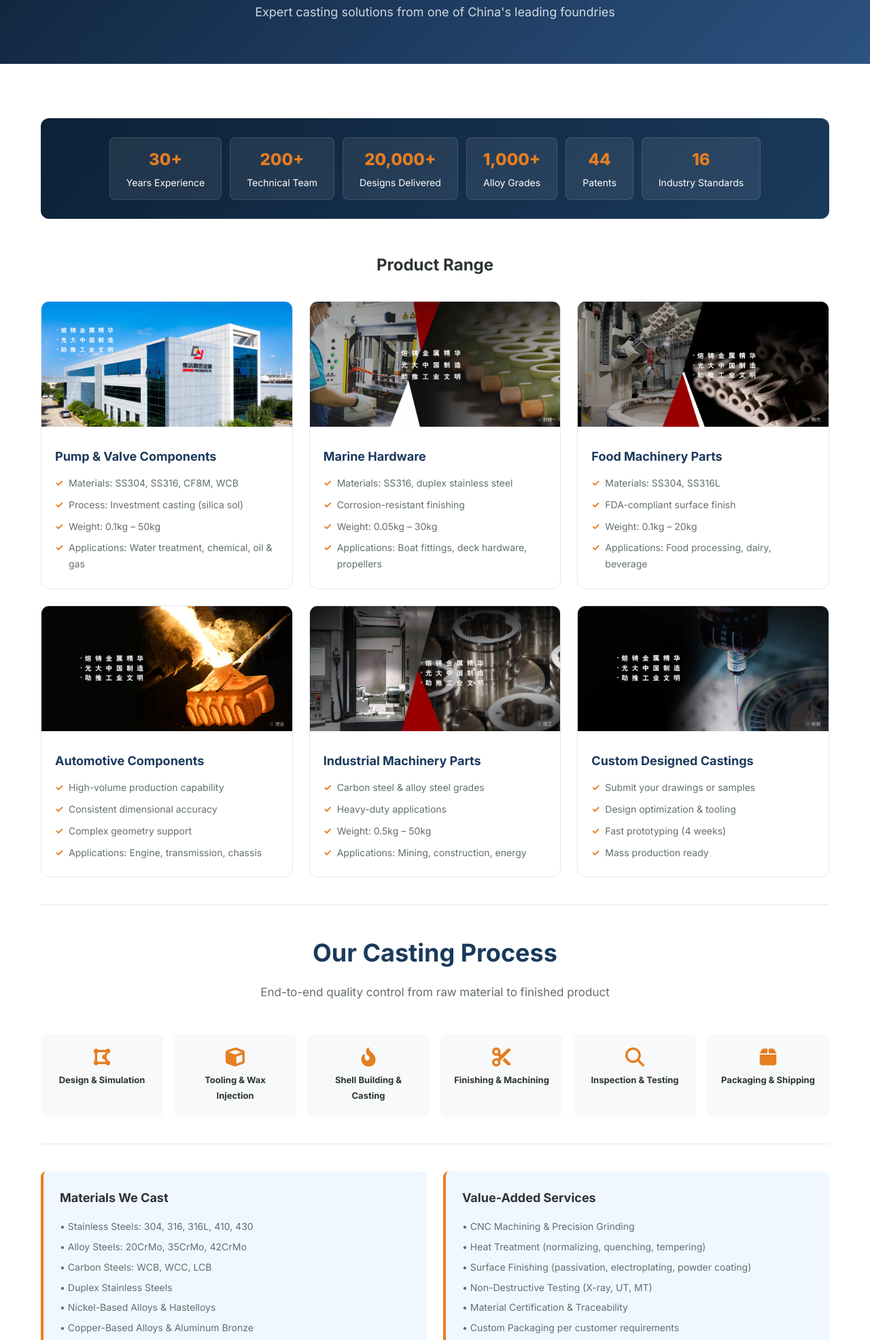
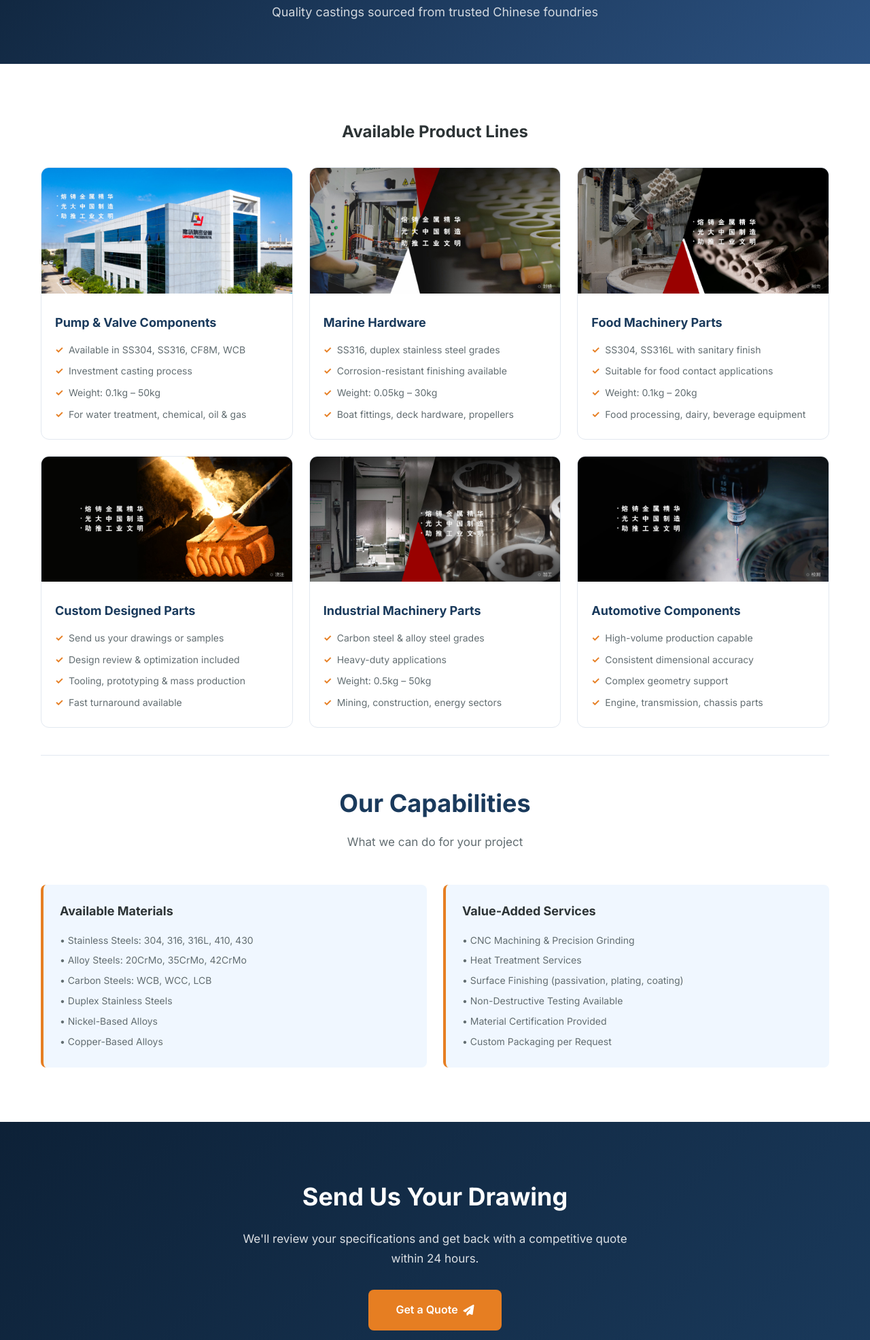
Before and after one commit to heian111/houben-trading, a plain HTML site: page products.html in a window 1280 px wide. Shown: the part 289-2261 px from the top of the page at 68% size. Drawn offline with Linux system fonts and the light colour scheme.

Commit message:
Remove supplier specific info to protect sourcing partners

```diff
--- a/products.html
+++ b/products.html
@@ -3,8 +3,8 @@
 <head>
     <meta charset="UTF-8">
     <meta name="viewport" content="width=device-width, initial-scale=1.0">
-    <meta name="description" content="Premium precision investment castings from Houben Trading - stainless steel, carbon steel, alloy steel, custom designs">
-    <title>Precision Investment Castings - Houben Trading Co., Ltd.</title>
+    <meta name="description" content="Precision investment castings from Houben Trading - stainless steel, carbon steel, alloy steel, custom designs">
+    <title>Products - Houben Trading Co., Ltd.</title>
     <link rel="stylesheet" href="css/style.css">
     <link href="https://fonts.googleapis.com/css2?family=Inter:wght@300;400;500;600;700;800&display=swap" rel="stylesheet">
     <link rel="stylesheet" href="https://cdnjs.cloudflare.com/ajax/libs/font-awesome/6.5.0/css/all.min.css">
@@ -33,149 +33,110 @@
     <section class="page-header">
         <div class="container">
             <h1>Precision Investment Castings</h1>
-            <p>Expert casting solutions from one of China's leading foundries</p>
+            <p>Quality castings sourced from trusted Chinese foundries</p>
         </div>
     </section>
 
     <section class="section">
         <div class="container">
 
-            <!-- Company Strength Banner -->
-            <div class="strength-banner">
-                <div class="strength-item"><strong>30+</strong> Years Experience</div>
-                <div class="strength-item"><strong>200+</strong> Technical Team</div>
-                <div class="strength-item"><strong>20,000+</strong> Designs Delivered</div>
-                <div class="strength-item"><strong>1,000+</strong> Alloy Grades</div>
-                <div class="strength-item"><strong>44</strong> Patents</div>
-                <div class="strength-item"><strong>16</strong> Industry Standards</div>
-            </div>
-
-            <!-- All Products Grid -->
-            <h2 class="text-center" style="margin:48px 0 32px;">Product Range</h2>
+            <!-- Product Grid -->
+            <h2 class="text-center" style="margin-bottom:32px;">Available Product Lines</h2>
             <div class="product-detail-grid">
                 <div class="product-detail-card">
                     <div class="pd-img"><img src="/houben-trading/images/20210119144731_4233.jpg" alt="Pump and Valve Components"></div>
                     <h3>Pump & Valve Components</h3>
                     <ul>
-                        <li>Materials: SS304, SS316, CF8M, WCB</li>
-                        <li>Process: Investment casting (silica sol)</li>
+                        <li>Available in SS304, SS316, CF8M, WCB</li>
+                        <li>Investment casting process</li>
                         <li>Weight: 0.1kg – 50kg</li>
-                        <li>Applications: Water treatment, chemical, oil & gas</li>
+                        <li>For water treatment, chemical, oil & gas</li>
                     </ul>
                 </div>
 
                 <div class="product-detail-card">
-                    <div class="pd-img"><img src="/houben-trading/images/20210119144744_5985.jpg" alt="Marine Hardware"></div>
+                    <div class="pd-img"><img src="/houben-trading/images/20210119144744_5985.jpg" alt="Marine Hardware Castings"></div>
                     <h3>Marine Hardware</h3>
                     <ul>
-                        <li>Materials: SS316, duplex stainless steel</li>
-                        <li>Corrosion-resistant finishing</li>
+                        <li>SS316, duplex stainless steel grades</li>
+                        <li>Corrosion-resistant finishing available</li>
                         <li>Weight: 0.05kg – 30kg</li>
-                        <li>Applications: Boat fittings, deck hardware, propellers</li>
+                        <li>Boat fittings, deck hardware, propellers</li>
                     </ul>
                 </div>
 
                 <div class="product-detail-card">
-                    <div class="pd-img"><img src="/houben-trading/images/20210119144759_1429.jpg" alt="Food Machinery Parts"></div>
+                    <div class="pd-img"><img src="/houben-trading/images/20210119144759_1429.jpg" alt="Food Industry Castings"></div>
                     <h3>Food Machinery Parts</h3>
                     <ul>
-                        <li>Materials: SS304, SS316L</li>
-                        <li>FDA-compliant surface finish</li>
+                        <li>SS304, SS316L with sanitary finish</li>
+                        <li>Suitable for food contact applications</li>
                         <li>Weight: 0.1kg – 20kg</li>
-                        <li>Applications: Food processing, dairy, beverage</li>
+                        <li>Food processing, dairy, beverage equipment</li>
                     </ul>
                 </div>
 
                 <div class="product-detail-card">
-                    <div class="pd-img"><img src="/houben-trading/images/20210119144810_4545.jpg" alt="Automotive Castings"></div>
-                    <h3>Automotive Components</h3>
+                    <div class="pd-img"><img src="/houben-trading/images/20210119144810_4545.jpg" alt="Custom Castings"></div>
+                    <h3>Custom Designed Parts</h3>
                     <ul>
-                        <li>High-volume production capability</li>
-                        <li>Consistent dimensional accuracy</li>
-                        <li>Complex geometry support</li>
-                        <li>Applications: Engine, transmission, chassis</li>
+                        <li>Send us your drawings or samples</li>
+                        <li>Design review & optimization included</li>
+                        <li>Tooling, prototyping & mass production</li>
+                        <li>Fast turnaround available</li>
                     </ul>
                 </div>
 
                 <div class="product-detail-card">
-                    <div class="pd-img"><img src="/houben-trading/images/20210119144821_8994.jpg" alt="Industrial Machinery Castings"></div>
+                    <div class="pd-img"><img src="/houben-trading/images/20210119144821_8994.jpg" alt="Industrial Castings"></div>
                     <h3>Industrial Machinery Parts</h3>
                     <ul>
                         <li>Carbon steel & alloy steel grades</li>
                         <li>Heavy-duty applications</li>
                         <li>Weight: 0.5kg – 50kg</li>
-                        <li>Applications: Mining, construction, energy</li>
+                        <li>Mining, construction, energy sectors</li>
                     </ul>
                 </div>
 
                 <div class="product-detail-card">
-                    <div class="pd-img"><img src="/houben-trading/images/20210119144832_4476.jpg" alt="Custom Castings"></div>
-                    <h3>Custom Designed Castings</h3>
+                    <div class="pd-img"><img src="/houben-trading/images/20210119144832_4476.jpg" alt="Automotive Castings"></div>
+                    <h3>Automotive Components</h3>
                     <ul>
-                        <li>Submit your drawings or samples</li>
-                        <li>Design optimization & tooling</li>
-                        <li>Fast prototyping (4 weeks)</li>
-                        <li>Mass production ready</li>
+                        <li>High-volume production capable</li>
+                        <li>Consistent dimensional accuracy</li>
+                        <li>Complex geometry support</li>
+                        <li>Engine, transmission, chassis parts</li>
                     </ul>
                 </div>
             </div>
 
-            <!-- Process Section -->
+            <!-- Capabilities Section -->
             <hr class="section-divider">
             <div class="section-header">
-                <h2>Our Casting Process</h2>
-                <p>End-to-end quality control from raw material to finished product</p>
+                <h2>Our Capabilities</h2>
+                <p>What we can do for your project</p>
             </div>
-            <div style="display:grid; grid-template-columns:repeat(auto-fit,minmax(150px,1fr)); gap:16px; margin-bottom:32px;">
-                <div style="text-align:center; padding:20px; background:var(--bg-alt); border-radius:8px;">
-                    <i class="fas fa-draw-polygon" style="font-size:28px; color:var(--accent); margin-bottom:8px;"></i>
-                    <h4 style="font-size:13px;">Design & Simulation</h4>
-                </div>
-                <div style="text-align:center; padding:20px; background:var(--bg-alt); border-radius:8px;">
-                    <i class="fas fa-cube" style="font-size:28px; color:var(--accent); margin-bottom:8px;"></i>
-                    <h4 style="font-size:13px;">Tooling & Wax Injection</h4>
-                </div>
-                <div style="text-align:center; padding:20px; background:var(--bg-alt); border-radius:8px;">
-                    <i class="fas fa-fire-flame-curved" style="font-size:28px; color:var(--accent); margin-bottom:8px;"></i>
-                    <h4 style="font-size:13px;">Shell Building & Casting</h4>
-                </div>
-                <div style="text-align:center; padding:20px; background:var(--bg-alt); border-radius:8px;">
-                    <i class="fas fa-cut" style="font-size:28px; color:var(--accent); margin-bottom:8px;"></i>
-                    <h4 style="font-size:13px;">Finishing & Machining</h4>
-                </div>
-                <div style="text-align:center; padding:20px; background:var(--bg-alt); border-radius:8px;">
-                    <i class="fas fa-search" style="font-size:28px; color:var(--accent); margin-bottom:8px;"></i>
-                    <h4 style="font-size:13px;">Inspection & Testing</h4>
-                </div>
-                <div style="text-align:center; padding:20px; background:var(--bg-alt); border-radius:8px;">
-                    <i class="fas fa-box" style="font-size:28px; color:var(--accent); margin-bottom:8px;"></i>
-                    <h4 style="font-size:13px;">Packaging & Shipping</h4>
-                </div>
-            </div>
-
-            <!-- Capabilities -->
-            <hr class="section-divider">
             <div style="display:grid; grid-template-columns:1fr 1fr; gap:24px;">
                 <div style="background:#f0f7ff; border-radius:8px; padding:24px; border-left:4px solid var(--accent);">
-                    <h3 style="font-size:18px; margin-bottom:12px;">Materials We Cast</h3>
+                    <h3 style="font-size:18px; margin-bottom:12px;">Available Materials</h3>
                     <ul style="list-style:none; padding:0;">
                         <li style="padding:3px 0; font-size:14px; color:var(--text-light);">• Stainless Steels: 304, 316, 316L, 410, 430</li>
                         <li style="padding:3px 0; font-size:14px; color:var(--text-light);">• Alloy Steels: 20CrMo, 35CrMo, 42CrMo</li>
                         <li style="padding:3px 0; font-size:14px; color:var(--text-light);">• Carbon Steels: WCB, WCC, LCB</li>
                         <li style="padding:3px 0; font-size:14px; color:var(--text-light);">• Duplex Stainless Steels</li>
-                        <li style="padding:3px 0; font-size:14px; color:var(--text-light);">• Nickel-Based Alloys & Hastelloys</li>
-                        <li style="padding:3px 0; font-size:14px; color:var(--text-light);">• Copper-Based Alloys & Aluminum Bronze</li>
+                        <li style="padding:3px 0; font-size:14px; color:var(--text-light);">• Nickel-Based Alloys</li>
+                        <li style="padding:3px 0; font-size:14px; color:var(--text-light);">• Copper-Based Alloys</li>
                     </ul>
                 </div>
                 <div style="background:#f0f7ff; border-radius:8px; padding:24px; border-left:4px solid var(--accent);">
                     <h3 style="font-size:18px; margin-bottom:12px;">Value-Added Services</h3>
                     <ul style="list-style:none; padding:0;">
                         <li style="padding:3px 0; font-size:14px; color:var(--text-light);">• CNC Machining & Precision Grinding</li>
-                        <li style="padding:3px 0; font-size:14px; color:var(--text-light);">• Heat Treatment (normalizing, quenching, tempering)</li>
-                        <li style="padding:3px 0; font-size:14px; color:var(--text-light);">• Surface Finishing (passivation, electroplating, powder coating)</li>
-                        <li style="padding:3px 0; font-size:14px; color:var(--text-light);">• Non-Destructive Testing (X-ray, UT, MT)</li>
-                        <li style="padding:3px 0; font-size:14px; color:var(--text-light);">• Material Certification & Traceability</li>
-                        <li style="padding:3px 0; font-size:14px; color:var(--text-light);">• Custom Packaging per customer requirements</li>
+                        <li style="padding:3px 0; font-size:14px; color:var(--text-light);">• Heat Treatment Services</li>
+                        <li style="padding:3px 0; font-size:14px; color:var(--text-light);">• Surface Finishing (passivation, plating, coating)</li>
+                        <li style="padding:3px 0; font-size:14px; color:var(--text-light);">• Non-Destructive Testing Available</li>
+                        <li style="padding:3px 0; font-size:14px; color:var(--text-light);">• Material Certification Provided</li>
+                        <li style="padding:3px 0; font-size:14px; color:var(--text-light);">• Custom Packaging per Request</li>
                     </ul>
                 </div>
             </div>
@@ -186,7 +147,7 @@
         <div class="container">
             <div class="cta-content">
                 <h2>Send Us Your Drawing</h2>
-                <p>We'll review your specifications and provide a competitive quote within 24 hours.</p>
+                <p>We'll review your specifications and get back with a competitive quote within 24 hours.</p>
                 <a href="contact.html" class="btn btn-primary btn-lg">Get a Quote <i class="fas fa-paper-plane"></i></a>
             </div>
         </div>
@@ -198,7 +159,7 @@
                 <div class="footer-brand">
                     <span class="brand-icon">⚙️</span>
                     <span class="brand-text">HOUBEN<span class="brand-accent">TRADING</span></span>
-                    <p>厚本贸易 · Precision investment casting specialist.</p>
+                    <p>厚本贸易 · Your precision casting sourcing partner in China.</p>
                 </div>
                 <div class="footer-links">
                     <h4>Quick Links</h4>
```
Also changed, not shown: about.html (+13 -13 lines), contact.html (+1 -1 lines), index.html (+26 -27 lines).
